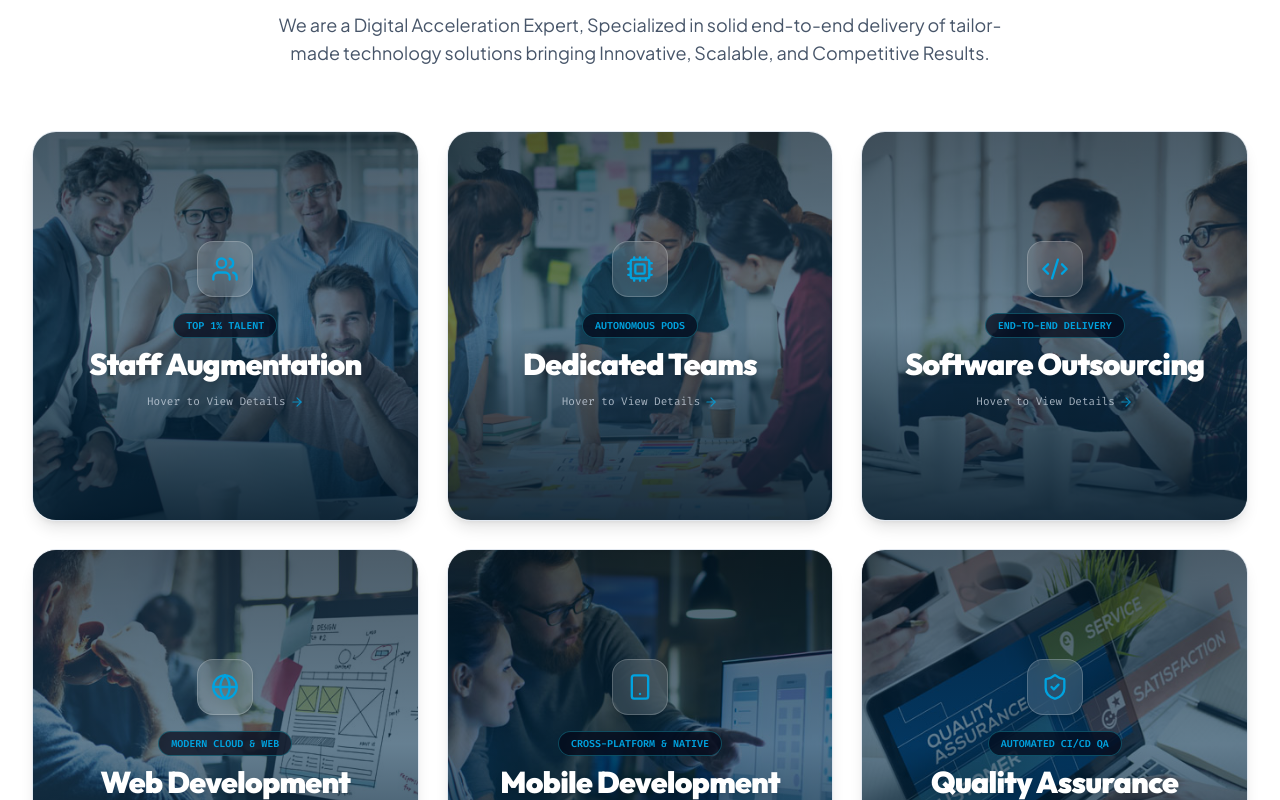
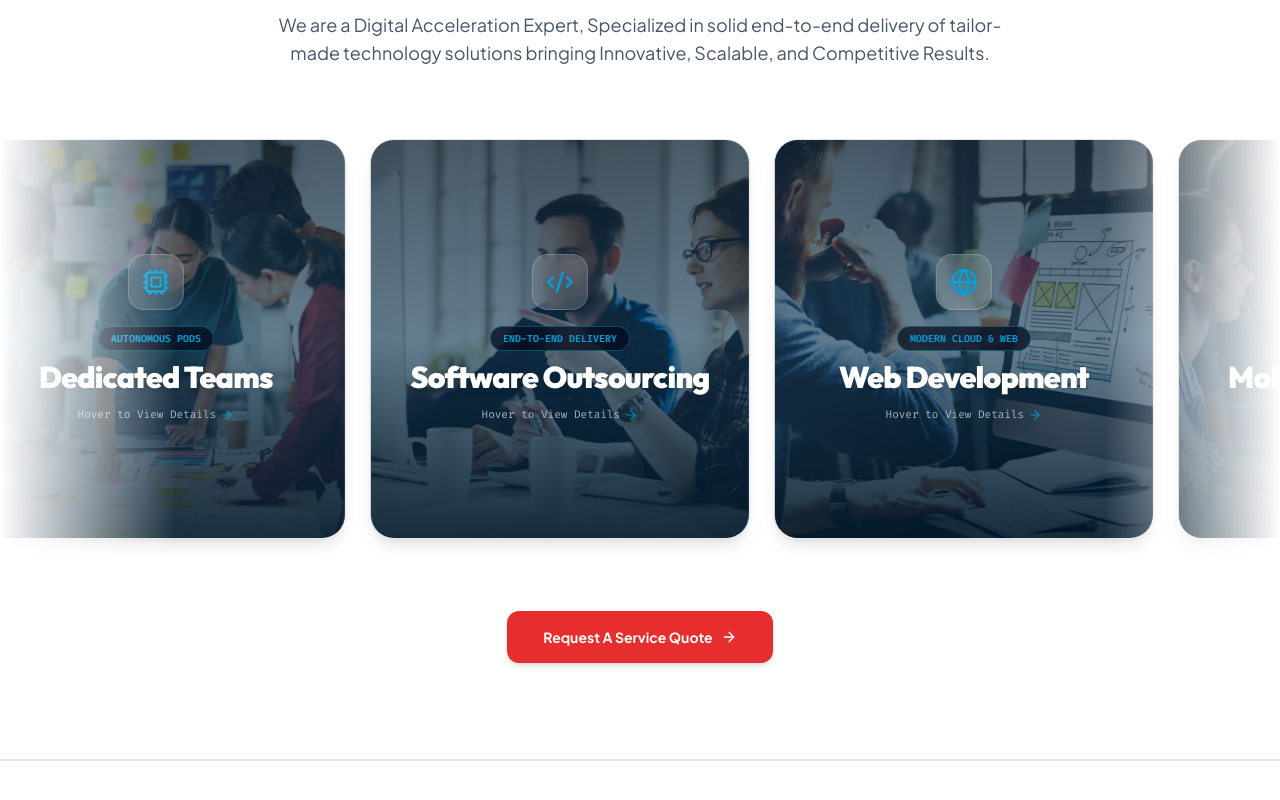
Before and after one commit to sunnyinfabio/btm-funnel, a React (Vite) app: page / in a window 1280 px wide. Shown: the part 1460-2260 px from the top of the page. Built offline with nearby package versions, Linux system fonts and the light colour scheme.

Commit message:
feat(services): add smooth continuous right-to-left marquee animation with hover-pause and detail reveals

```diff
--- a/src/components/OurServicesSection.jsx
+++ b/src/components/OurServicesSection.jsx
@@ -1,4 +1,4 @@
-import React from 'react';
+import React, { useState } from 'react';
 import { motion } from 'framer-motion';
 import {
   Users,
@@ -14,6 +14,8 @@ import {
 } from 'lucide-react';
 
 export const OurServicesSection = ({ onOpenBooking }) => {
+  const [isPaused, setIsPaused] = useState(false);
+
   const services = [
     {
       id: 'staff-augmentation',
@@ -83,12 +85,15 @@ export const OurServicesSection = ({ onOpenBooking }) => {
     },
   ];
 
+  // Double the array for seamless infinite marquee loop
+  const marqueeServices = [...services, ...services];
+
   return (
     <section id="services" className="py-24 relative overflow-hidden bg-white border-y border-slate-200">
       <div className="max-w-7xl mx-auto px-4 sm:px-6 lg:px-8 relative z-10">
 
         {/* Exact Live Website Heading & Subtitle */}
-        <div className="text-center max-w-4xl mx-auto mb-16">
+        <div className="text-center max-w-4xl mx-auto mb-14">
           <div className="inline-flex items-center gap-2 px-3.5 py-1 rounded-full bg-slate-100 border border-slate-200 text-[#002B49] text-xs font-mono mb-4 shadow-sm">
             <Layers className="w-3.5 h-3.5 text-btm-cyan" />
             <span className="font-semibold text-slate-800">DIGITAL ACCELERATION CAPABILITIES</span>
@@ -101,16 +106,37 @@ export const OurServicesSection = ({ onOpenBooking }) => {
           </p>
         </div>
 
-        {/* 6 Full-Image Cards with Centered Heading & Hover Details Reveal */}
-        <div className="grid grid-cols-1 md:grid-cols-2 lg:grid-cols-3 gap-7 mb-14">
-          {services.map((srv, idx) => (
+      </div>
+
+      {/* Continuous Horizontal Flow Marquee: Right to Left */}
+      <div
+        className="relative w-full overflow-hidden py-4 mb-14"
+        onMouseEnter={() => setIsPaused(true)}
+        onMouseLeave={() => setIsPaused(false)}
+      >
+        {/* Left & Right Edge Gradient Fade Masks */}
+        <div className="absolute left-0 top-0 bottom-0 w-24 sm:w-44 bg-gradient-to-r from-white to-transparent z-30 pointer-events-none" />
+        <div className="absolute right-0 top-0 bottom-0 w-24 sm:w-44 bg-gradient-to-l from-white to-transparent z-30 pointer-events-none" />
+
+        {/* Animated Marquee Strip */}
         <motion.div
-              key={srv.id}
-              initial={{ opacity: 0, y: 20 }}
-              whileInView={{ opacity: 1, y: 0 }}
-              viewport={{ once: true }}
-              transition={{ duration: 0.4, delay: idx * 0.1 }}
-              className="relative h-[360px] sm:h-[390px] rounded-3xl overflow-hidden shadow-lg border border-slate-200 group cursor-pointer"
+          className="flex gap-6 w-max"
+          animate={{
+            x: isPaused ? undefined : ['0%', '-50%'],
+          }}
+          transition={{
+            x: {
+              repeat: Infinity,
+              repeatType: 'loop',
+              duration: 38,
+              ease: 'linear',
+            },
+          }}
+        >
+          {marqueeServices.map((srv, idx) => (
+            <div
+              key={`${srv.id}-${idx}`}
+              className="w-[340px] sm:w-[380px] h-[370px] sm:h-[400px] rounded-3xl overflow-hidden shadow-lg border border-slate-200 group cursor-pointer relative shrink-0"
             >
               {/* Background Service Image */}
               <img
@@ -187,12 +213,13 @@ export const OurServicesSection = ({ onOpenBooking }) => {
 
               </div>
 
+            </div>
+          ))}
         </motion.div>
-          ))}
       </div>
 
       {/* View All Services / Request A Quote Button matching live website */}
-        <div className="text-center">
+      <div className="max-w-7xl mx-auto px-4 sm:px-6 lg:px-8 relative z-10 text-center">
         <button
           onClick={() => onOpenBooking('services-quote')}
           className="px-9 py-4 rounded-xl bg-[#E62E2E] hover:bg-[#D32F2F] text-white font-bold text-sm shadow-md hover:shadow-red-500/25 transition-all inline-flex items-center gap-2 cursor-pointer"
@@ -202,7 +229,6 @@ export const OurServicesSection = ({ onOpenBooking }) => {
         </button>
       </div>
 
-      </div>
     </section>
   );
 };
```
Lines whose indentation alone changed are shown as unchanged.
